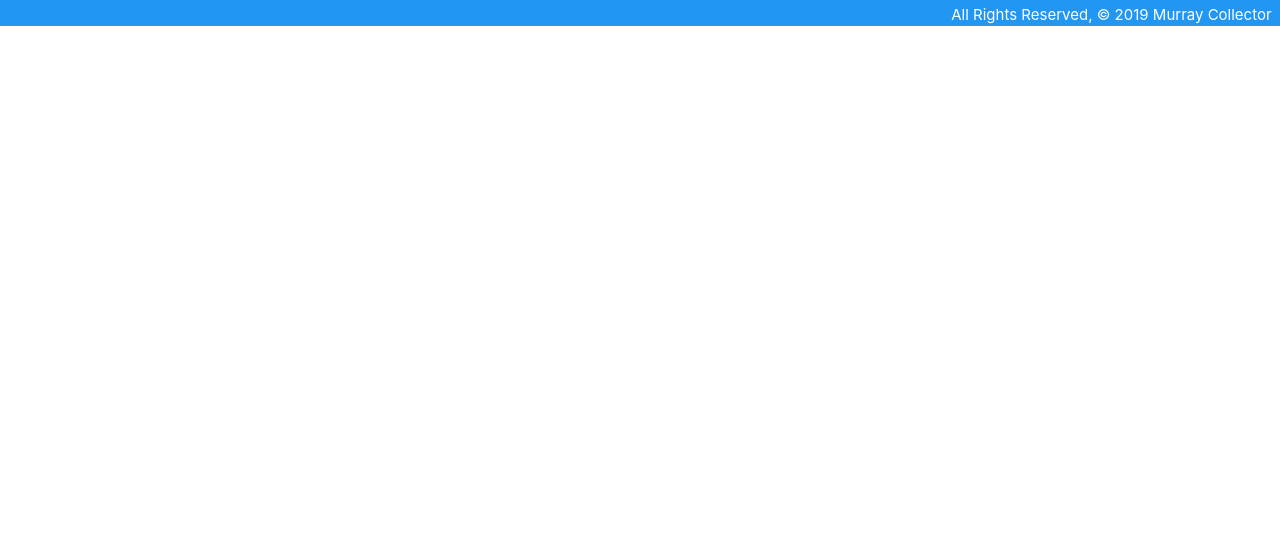
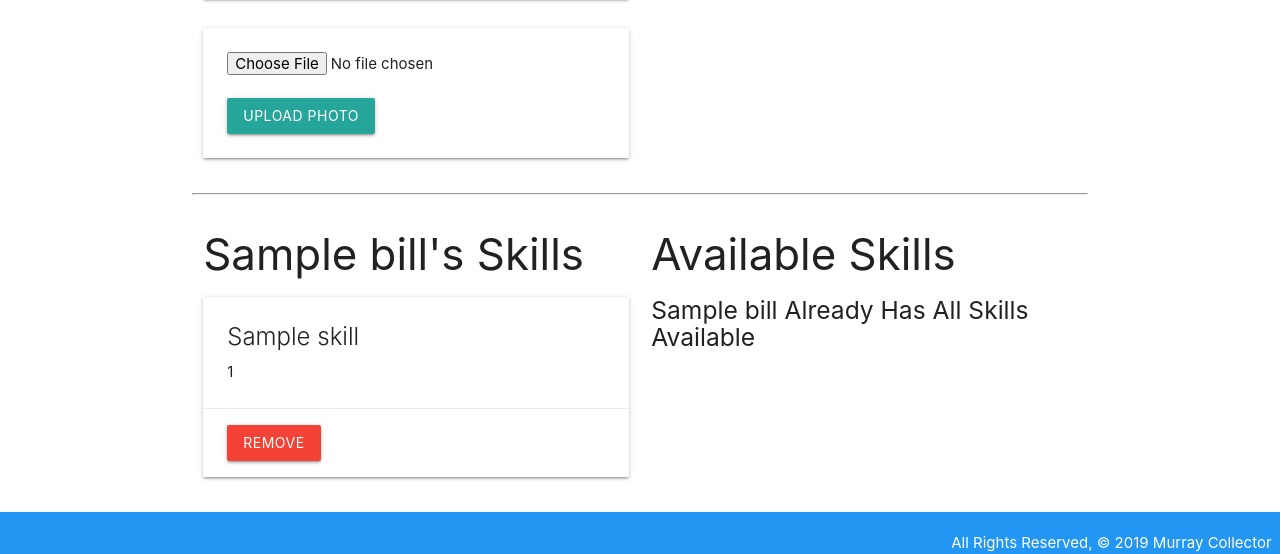
Before and after one commit to Loquen/murray-collector, a Django app: page /bills/1/ in a window 1280 px wide. Shown: the part 774-1328 px from the top of the page. Before the commit the page ends 800 px from the top, so only its background shows below. Run offline with Django 3.2, Linux system fonts and the light colour scheme; tables that the repository leaves empty hold one stand-in row (values such as "Sample post").

Commit message:
add skills CRUD, image upload

```diff
--- a/main_app/admin.py
+++ b/main_app/admin.py
@@ -1,6 +1,8 @@
 from django.contrib import admin
-from .models import Bill, Quote
+from .models import Bill, Quote, Skill, Photo
 # Register your models here.
 
 admin.site.register(Bill)
 admin.site.register(Quote)
+admin.site.register(Skill)
+admin.site.register(Photo)
--- a/main_app/models.py
+++ b/main_app/models.py
@@ -3,11 +3,28 @@ from django.urls import reverse
 from django.core.validators import MinValueValidator, MaxValueValidator
 
 # Create your models here.
+class Skill(models.Model):
+  name = models.CharField(max_length=100)
+  level = models.IntegerField(
+    default=10,
+      validators=[
+        MaxValueValidator(10),
+        MinValueValidator(1)
+      ]
+  )
+
+  def __str__(self):
+    return f"{self.name}: {self.level}"
+
+  def get_absolute_url(self):
+    return reverse('skills_detail', kwargs={'pk': self.id})
+
 class Bill(models.Model):
   name = models.CharField(max_length=100)
   movie = models.CharField(max_length=100)
   description = models.TextField(max_length=250)
   release = models.IntegerField()
+  skills = models.ManyToManyField(Skill)
 
   def __str__(self):
     return self.name
@@ -23,12 +40,9 @@ class Quote(models.Model):
   def __str__(self):
     return f"Bill says {self.text}"
 
-class Skill(models.Model):
-  name = models.CharField(max_length=100)
-  level = models.IntegerField(
-    default=10,
-      validators=[
-        MaxValueValidator(10),
-        MinValueValidator(1)
-      ]
-  )
+class Photo(models.Model):
+  url = models.CharField(max_length=200)
+  bill = models.ForeignKey(Bill, on_delete=models.CASCADE)
+
+  def __str__(self):
+    return f"Photo for bill_id: {self.bill_id} @{self.url}"
--- a/main_app/templates/base.html
+++ b/main_app/templates/base.html
@@ -21,6 +21,8 @@
           <li><a href="/about">About</a></li>
           <li><a href="/bills">View All Bills</a></li>
           <li><a href="{% url 'bill_new' %}">Add a Bill</a></li>
+          <li><a href="/skills">View All Skills</a></li>
+          <li><a href="{% url 'skills_create' %}">Add a Skill</a></li>
         </ul>
       </div>
     </nav>
--- a/main_app/templates/bills/detail.html
+++ b/main_app/templates/bills/detail.html
@@ -17,6 +17,17 @@
         <a href="{% url 'bills_delete' bill.id %}">Delete</a>
       </div>
     </div>
+    {% for photo in bill.photo_set.all %}
+      <img class="responsive-img card-panel" src="{{photo.url}}">
+    {% empty %}
+      <div class="card-panel teal-text center-align">No Photos Uploaded</div>
+    {% endfor %}
+    <form action="{% url 'add_photo' bill.id %}" enctype="multipart/form-data" method="POST" class="card-panel">
+      {% csrf_token %}
+      <input type="file" name="photo-file">
+      <br><br>
+      <input type="submit" class="btn" value="Upload Photo">
+    </form>
   </div>
   <div class="col s6">
     <form action="{% url 'add_quote' bill.id %}" method="post">
@@ -38,4 +49,50 @@
     </table>
   </div>
 </div>
+<hr>
+<div class="row">
+  <div class="col s6">
+    <h3>{{ bill.name }}'s Skills</h3>
+    {% if bill.skills.count %}
+      {% for skill in bill.skills.all %}
+        <div class="card">
+          <div class="card-content">
+            <span class="card-title">
+              <span>{{ skill.name }}</span>
+            </span>
+            <p>{{ skill.level }}</p>
+          </div>
+          <div class="card-action">
+            <a href="{% url 'remove_skill_assoc' bill.id skill.id %}" class="red btn">Remove</a>
+          </div>
+        </div>
+      {% endfor %}
+    {% else %}
+      <h5>No Skills :(</h5>
+    {% endif %}
+  </div>
+  <div class="col s6">
+    <h3>Available Skills</h3>
+    {% if skills.count %}
+      {% for skill in skills.all %}
+        <div class="card">
+          <div class="card-content">
+            <span class="card-title">
+              <span>{{ skill.name }}</span>
+            </span>
+            <p>{{ skill.level }}</p>
+          </div>
+          <div class="card-action">
+            <form action="{% url 'skill_assoc' bill.id skill.id %}" method="post">
+              {% csrf_token %}
+              <button type="submit" class="btn">Add</button>
+            </form>
+          </div>
+        </div>
+      {% endfor %}
+    {% else %}
+      <h5>{{bill.name}} Already Has All Skills Available</h5>
+    {% endif %}
+  </div>
+</div>
 {% endblock %}
--- a/main_app/urls.py
+++ b/main_app/urls.py
@@ -10,4 +10,13 @@ urlpatterns = [
   path('bills/<int:pk>/update', views.BillUpdate.as_view(), name='bills_update'),
   path('bills/<int:pk>/delete', views.BillDelete.as_view(), name='bills_delete'),
   path('bills/<int:bill_id>/add_quote', views.add_quote, name='add_quote'),
+  path('bills/<int:bill_id>/skill_assoc/<int:skill_id>/', views.skill_assoc, name='skill_assoc'),
+  path('bills/<int:bill_id>/remove_skill_assoc/<int:skill_id>/', views.remove_skill_assoc, name='remove_skill_assoc'),
+  path('bills/<int:bill_id>/add_photo/', views.add_photo, name='add_photo'),
+  path('skills/', views.SkillList.as_view(), name='skills_index'),
+  path('skills/<int:pk>/', views.SkillDetail.as_view(), name='skills_detail'),
+  path('skills/create/', views.SkillCreate.as_view(), name='skills_create'),
+  path('skills/<int:pk>/update', views.SkillUpdate.as_view(), name='skills_update'),
+  path('skills/<int:pk>/delete', views.SkillDelete.as_view(), name='skills_delete'),
+
 ]
--- a/main_app/views.py
+++ b/main_app/views.py
@@ -1,8 +1,14 @@
 from django.shortcuts import render
 from django.shortcuts import redirect
-from django.views.generic.edit import UpdateView, DeleteView
-from .models import Bill
+from django.views.generic import ListView, DetailView
+from django.views.generic.edit import CreateView, UpdateView, DeleteView
+from .models import Bill, Skill, Photo
+import uuid
+import boto3
 from .forms import BillForm, QuoteForm
+
+S3_BASE_URL = 'https://s3-us-west-1.amazonaws.com/'
+BUCKET = 'collectorofcats'
 
 # Create your views here.
 def home(request):
@@ -17,9 +23,12 @@ def bills_index(request):
 
 def bills_detail(request, bill_id):
   bill = Bill.objects.get(id=bill_id)
+  skills_bill_doesnt_have = Skill.objects.exclude(id__in = bill.skills.all().values_list('id'))
   quote_form = QuoteForm()
   return render(request, 'bills/detail.html', {
-    'bill': bill, 'quote_form': quote_form })
+    'bill': bill, 'quote_form': quote_form,
+    'skills': skills_bill_doesnt_have
+  })
 
 def add_quote(request, bill_id):
   form = QuoteForm(request.POST)
@@ -27,6 +36,14 @@ def add_quote(request, bill_id):
     new_quote = form.save(commit=False)
     new_quote.bill_id = bill_id
     new_quote.save()
+  return redirect('detail', bill_id=bill_id)
+
+def skill_assoc(request, bill_id, skill_id):
+  Bill.objects.get(id=bill_id).skills.add(skill_id)
+  return redirect('detail', bill_id=bill_id)
+
+def remove_skill_assoc(request, bill_id, skill_id):
+  Bill.objects.get(id=bill_id).skills.remove(skill_id)
   return redirect('detail', bill_id=bill_id)
 
 def bill_new(request):
@@ -39,6 +56,8 @@ def bill_new(request):
     form = BillForm()
     return render(request, 'bills/bill_edit.html', {'form': form})
 
+
+
 class BillUpdate(UpdateView):
   model = Bill
   fields = '__all__'
@@ -46,3 +65,43 @@ class BillUpdate(UpdateView):
 class BillDelete(DeleteView):
   model = Bill
   success_url = '/bills/'
+
+class SkillList(ListView):
+  model = Skill
+
+class SkillDetail(DetailView):
+  model = Skill
+
+class SkillCreate(CreateView):
+  model = Skill
+  fields = '__all__'
+
+class SkillUpdate(UpdateView):
+  model = Skill
+  fields = ['level']
+
+class SkillDelete(DeleteView):
+  model = Skill
+  success_url = '/skills/'
+
+def add_photo(request, bill_id):
+    # photo-file will be the "name" attribute on the <input type="file">
+  photo_file = request.FILES.get('photo-file', None)
+  if photo_file:
+    s3 = boto3.client('s3')
+    # need a unique "key" for S3 / needs image file extension too
+    key = uuid.uuid4().hex[:6] + photo_file.name[photo_file.name.rfind('.'):]
+    # just in case something goes wrong
+    print(key)
+    try:
+      s3.upload_fileobj(photo_file, BUCKET, key)
+      # build the full url string
+      url = f"{S3_BASE_URL}{BUCKET}/{key}"
+      print(url)
+      # we can assign to cat_id or cat (if you have a cat object)
+      photo = Photo(url=url, bill_id=bill_id)
+      print(photo)
+      photo.save()
+    except:
+      print('An error occurred uploading file to S3')
+  return redirect('detail', bill_id=bill_id)
```
Also changed, not shown: main_app/templates/main_app/skill_confirm_delete.html (added, +13 -0 lines), main_app/templates/main_app/skill_detail.html (added, +21 -0 lines), main_app/templates/main_app/skill_form.html (added, +18 -0 lines), main_app/templates/main_app/skill_list.html (added, +17 -0 lines), main_app/migrations/0005_skill.py (added), main_app/migrations/0006_bill_skills.py (added), main_app/migrations/0007_photo.py (added).
